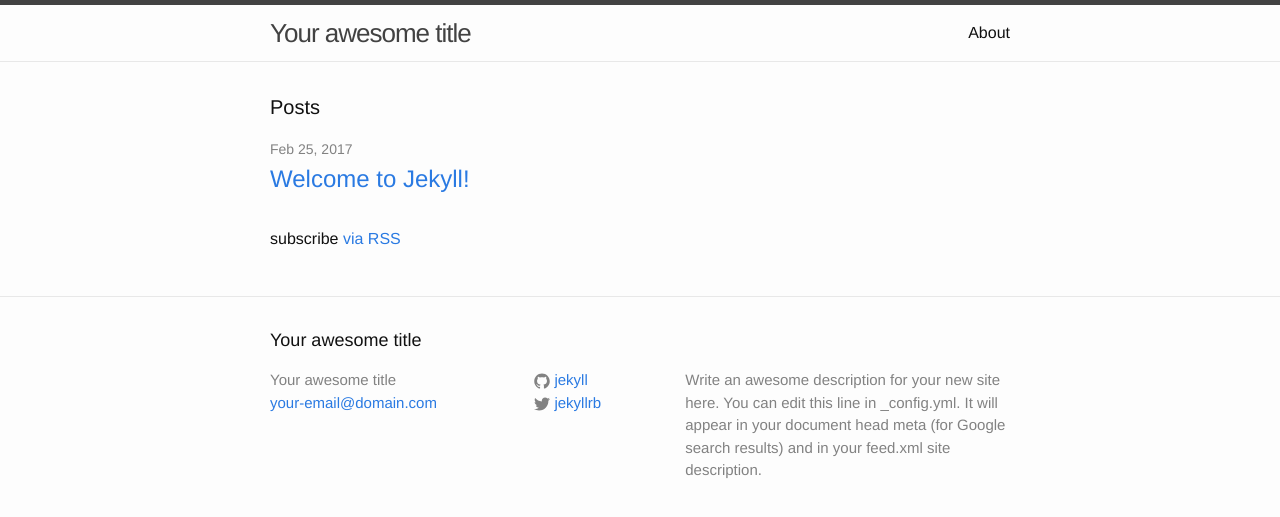
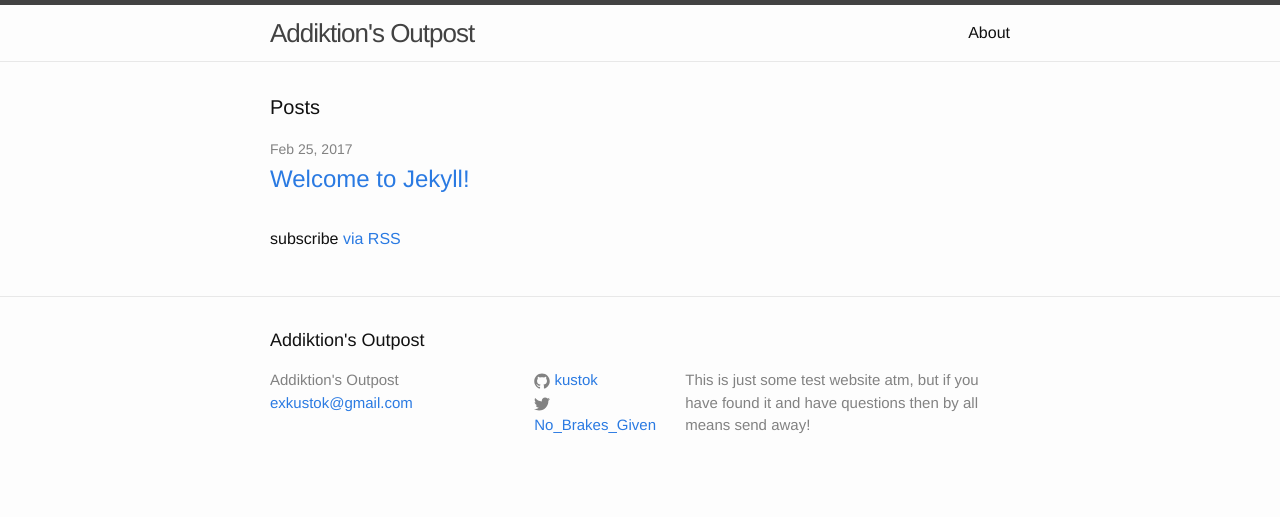
Before and after one commit to kustok/kustok.github.io, a Jekyll site: the page built from index.html, in a window 1280 px wide. Shown: the top 517 px of the page. Built offline with Jekyll 4.4.1, drawn with Linux system fonts in a browser that asks for light colours.

Commit message:
Update _config.yml

```diff
--- a/_config.yml
+++ b/_config.yml
@@ -6,16 +6,14 @@
 # 'jekyll serve'. If you change this file, please restart the server process.
 
 # Site settings
-title: Your awesome title
-email: your-email@domain.com
+title: Addiktion's Outpost
+email: exkustok@gmail.com
 description: > # this means to ignore newlines until "baseurl:"
-  Write an awesome description for your new site here. You can edit this
-  line in _config.yml. It will appear in your document head meta (for
-  Google search results) and in your feed.xml site description.
+  This is just some test website atm, but if you have found it and have questions then by all means send away!
 baseurl: "" # the subpath of your site, e.g. /blog
 url: "http://yourdomain.com" # the base hostname & protocol for your site
-twitter_username: jekyllrb
-github_username:  jekyll
+twitter_username: No_Brakes_Given
+github_username:  kustok
 
 # Build settings
 markdown: kramdown
```
